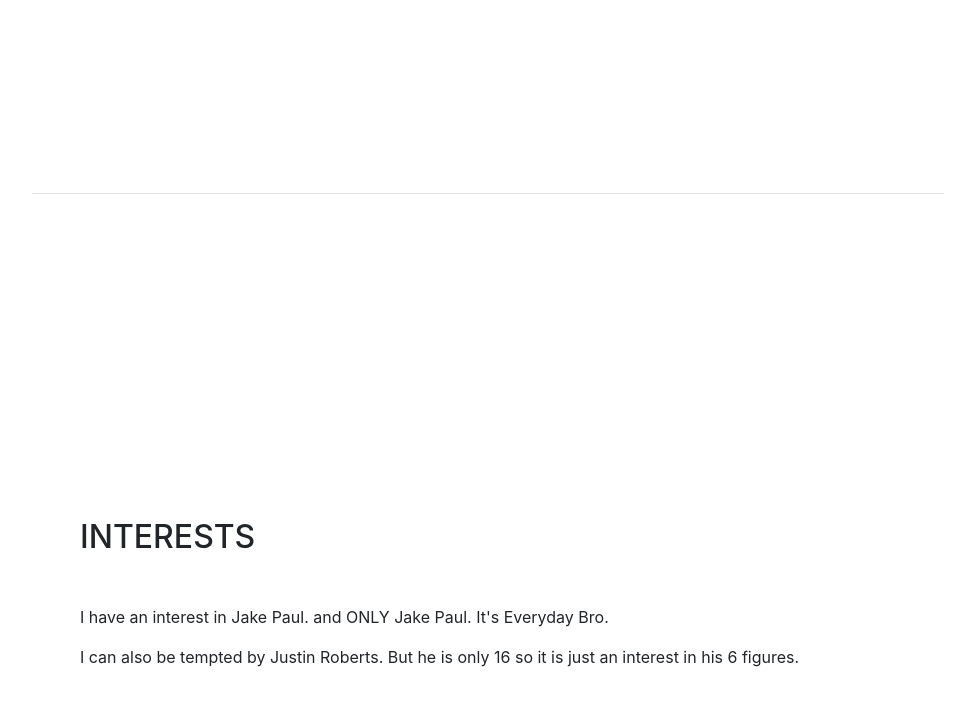
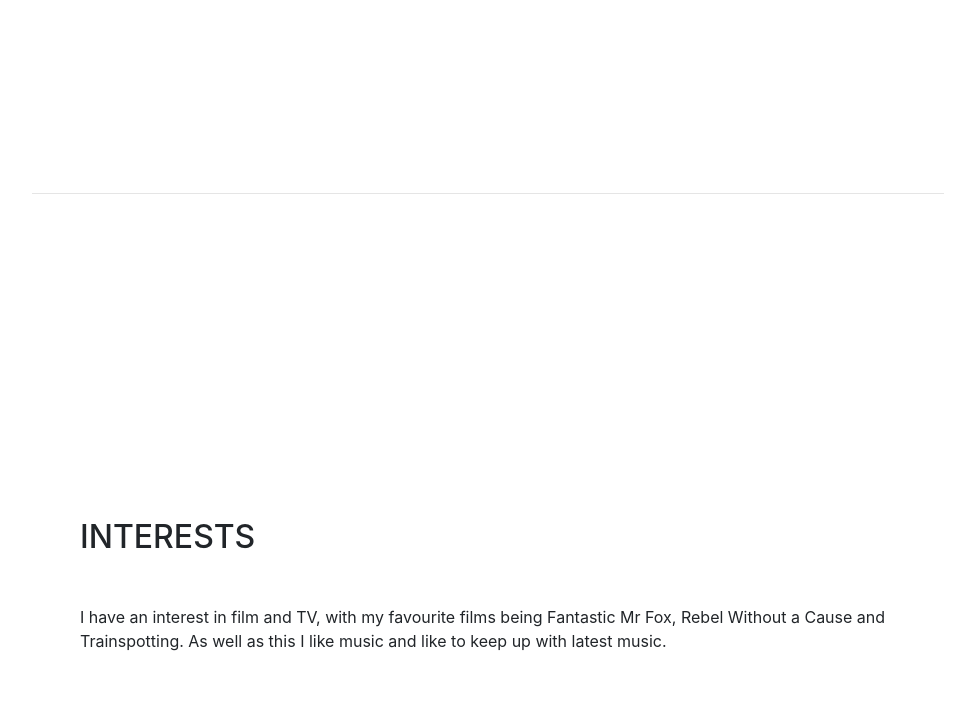
Before and after one commit to alisonhill/alisonhill.github.io, a website with bundled scripts: page index.html in a window 1280 px wide. Shown: the part 1939-2645 px from the top of the page, without its empty margins (288-1263 px from the left). Built offline with nearby package versions, Linux system fonts and the light colour scheme; a web font is replaced by a local one.

Commit message:
Update index.html

```diff
--- a/index.html
+++ b/index.html
@@ -152,8 +152,7 @@
       <section class="resume-section p-3 p-lg-5 d-flex flex-column" id="interests">
         <div class="my-auto">
           <h2 class="mb-5">Interests</h2>
-          <p>I have an interest in Jake Paul. and ONLY Jake Paul. It's Everyday Bro.</p>
-          <p class="mb-0">I can also be tempted by Justin Roberts. But he is only 16 so it is just an interest in his 6 figures.</p>
+          <p>I have an interest in film and TV, with my favourite films being Fantastic Mr Fox, Rebel Without a Cause and Trainspotting. As well as this I like music and like to keep up with latest music.</p>
         </div>
       </section>
 
```
